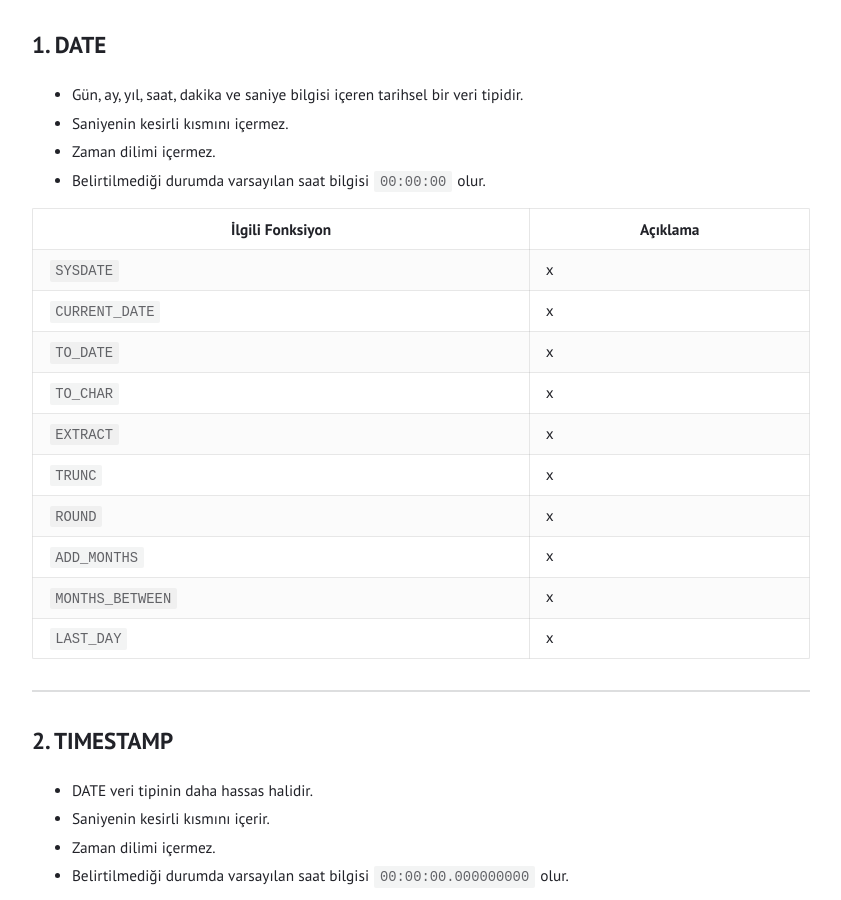
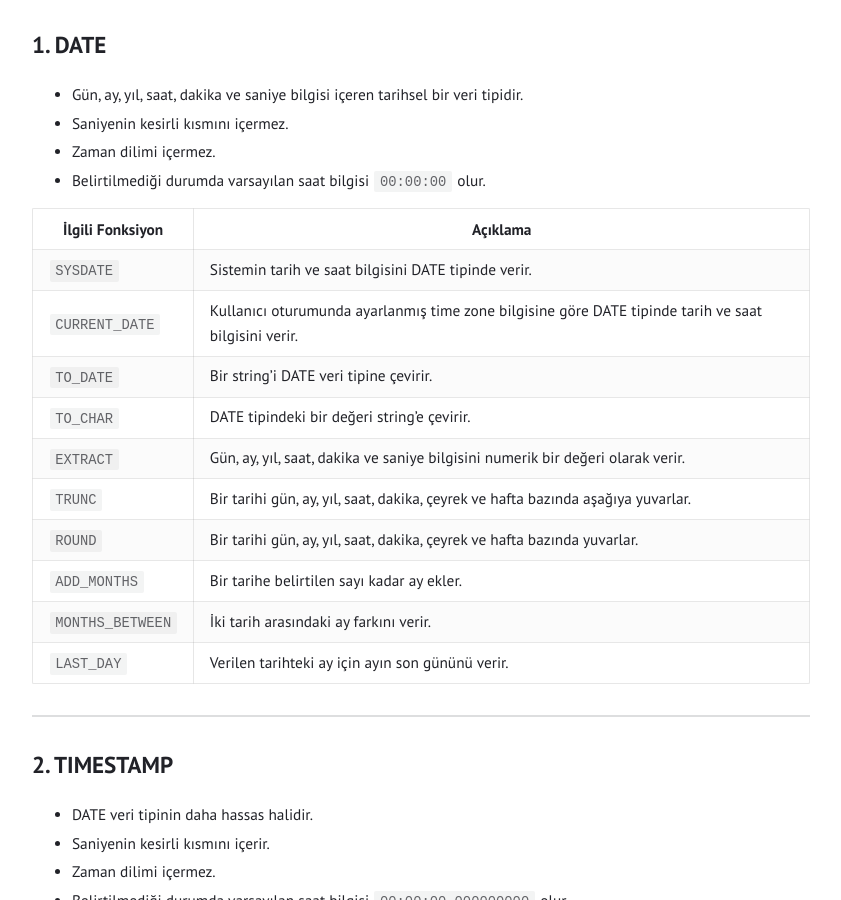
Before and after one commit to tunahanoguz/tunahanoguz.github.io, a Jekyll site: the page built from _posts/2025-05-17-oracle-DATE-ve-TIMESTAMP-veri-tipleri.md, in a window 1280 px wide and 900 px high, scrolled down 626 px. Shown: the whole window, without its empty margins (219-1060 px from the left). Built offline with Jekyll 4.4.1, drawn with Linux system fonts in a browser that asks for light colours.

Commit message:
Update 2025-05-17-oracle-DATE-ve-TIMESTAMP-veri-tipleri.md

```diff
--- a/_posts/2025-05-17-oracle-DATE-ve-TIMESTAMP-veri-tipleri.md
+++ b/_posts/2025-05-17-oracle-DATE-ve-TIMESTAMP-veri-tipleri.md
@@ -27,18 +27,18 @@ categories: oracle
 - Zaman dilimi içermez.
 - Belirtilmediği durumda varsayılan saat bilgisi `00:00:00` olur.
 
-| İlgili Fonksiyon | Açıklama |
-|------------------|----------|
-| `SYSDATE`        | x        |
-| `CURRENT_DATE`   | x        |
-| `TO_DATE`        | x        |
-| `TO_CHAR`        | x        |
-| `EXTRACT`        | x        |
-| `TRUNC`          | x        |
-| `ROUND`          | x        |
-| `ADD_MONTHS`     | x        |
-| `MONTHS_BETWEEN` | x        |
-| `LAST_DAY`       | x        |
+| İlgili Fonksiyon | Açıklama                                                                                             |
+|------------------|------------------------------------------------------------------------------------------------------|
+| `SYSDATE`        | Sistemin tarih ve saat bilgisini DATE tipinde verir.                                                 |
+| `CURRENT_DATE`   | Kullanıcı oturumunda ayarlanmış time zone bilgisine göre DATE tipinde tarih ve saat bilgisini verir. |
+| `TO_DATE`        | Bir string'i DATE veri tipine çevirir.                                                               |
+| `TO_CHAR`        | DATE tipindeki bir değeri string'e çevirir.                                                          |
+| `EXTRACT`        | Gün, ay, yıl, saat, dakika ve saniye bilgisini numerik bir değeri olarak verir.                      |
+| `TRUNC`          | Bir tarihi gün, ay, yıl, saat, dakika, çeyrek ve hafta bazında aşağıya yuvarlar.                     |
+| `ROUND`          | Bir tarihi gün, ay, yıl, saat, dakika, çeyrek ve hafta bazında yuvarlar.                             |
+| `ADD_MONTHS`     | Bir tarihe belirtilen sayı kadar ay ekler.                                                           |
+| `MONTHS_BETWEEN` | İki tarih arasındaki ay farkını verir.                                                               |
+| `LAST_DAY`       | Verilen tarihteki ay için ayın son gününü verir.                                                     |
 
 
 ---
```
